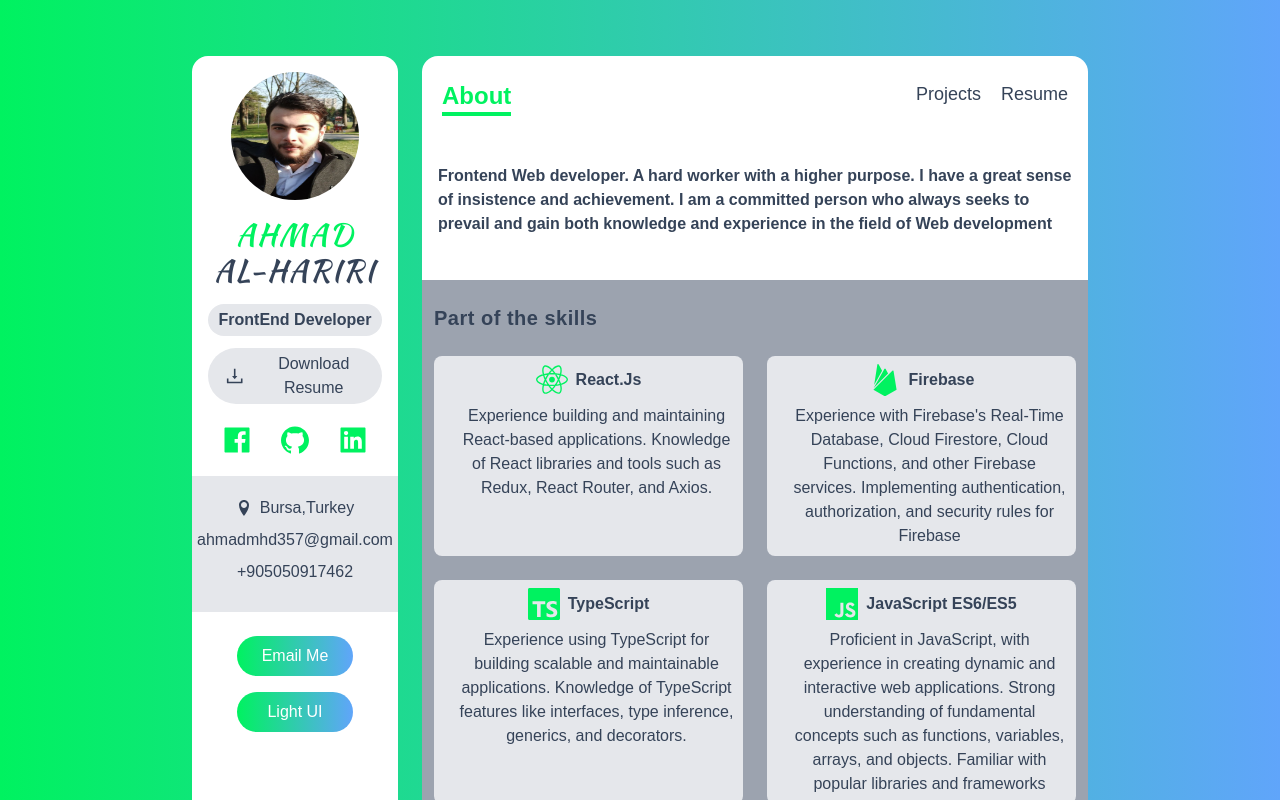
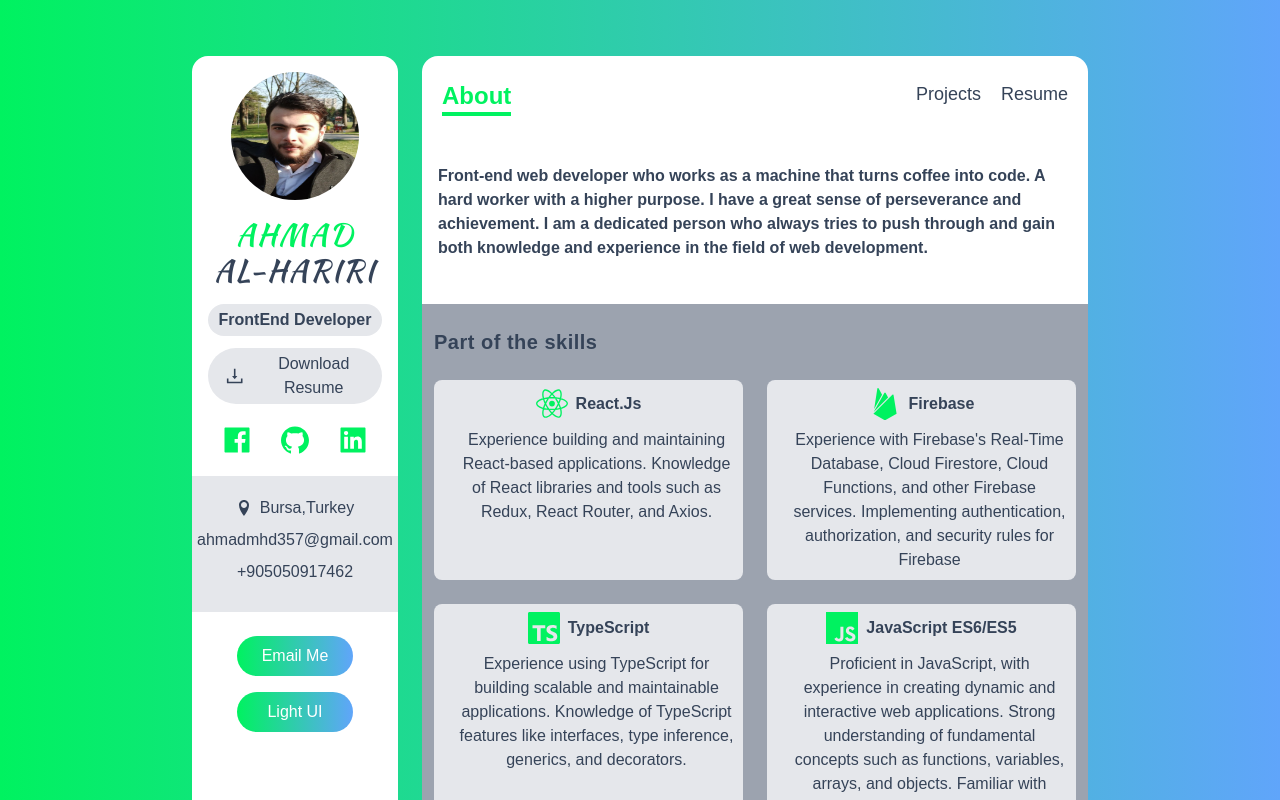
Before and after one commit to ahmadmhd357/protofile, a Next.js app: page / in a window 1280 px wide. Shown: the top 800 px of the page. Built offline with nearby package versions, Linux system fonts and the light colour scheme.

Commit message:
Update index.tsx

```diff
--- a/pages/index.tsx
+++ b/pages/index.tsx
@@ -21,10 +21,10 @@ function index() {
   return (
     <div className="flex flex-col  h-screen  overflow-x-hidden overflow-y-auto scrollbar-thin scrollbar-thumb-gray-200 scrollbar-track-gray-400-green-300 dark:scrollbar-thumb-stone-500 dark:scrollbar-track-stone-300 scrollbar-thumb-rounded-full scrollbar-track-rounded-full  p-4 pt-1 ">
       <h5 className="my-5 font-bold">
-        Frontend Web developer. A hard worker with a higher purpose. I have a
-        great sense of insistence and achievement. I am a committed person who
-        always seeks to prevail and gain both knowledge and experience in the
-        field of Web development
+        Front-end web developer who works as a machine that turns coffee into code. A hard worker with a
+        higher purpose. I have a great sense of perseverance and achievement. I am a dedicated person who
+        always tries to push through and gain both knowledge and experience in the field of web
+        development.
       </h5>
       <div className="px-4 mt-6 flex-grow bg-gray-400 dark:bg-stone-800 mx-[-1.25rem]">
         <h2 className="py-3 my-3 text-xl font-bold tracking-wide">
```
